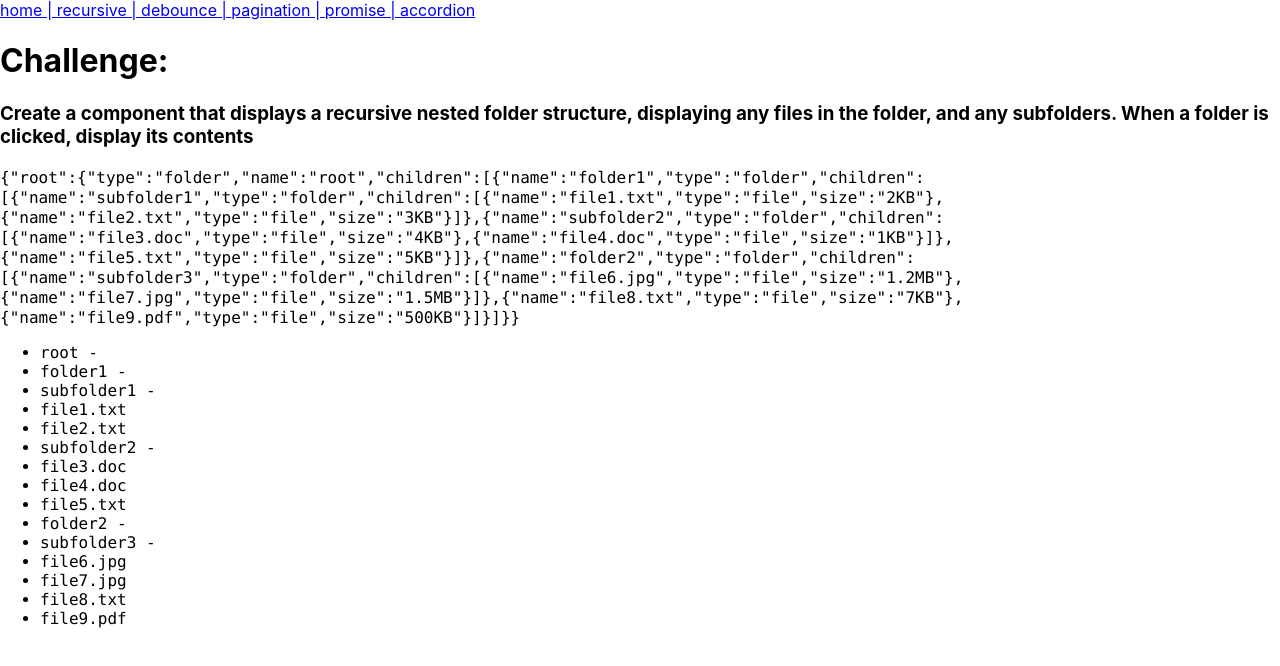
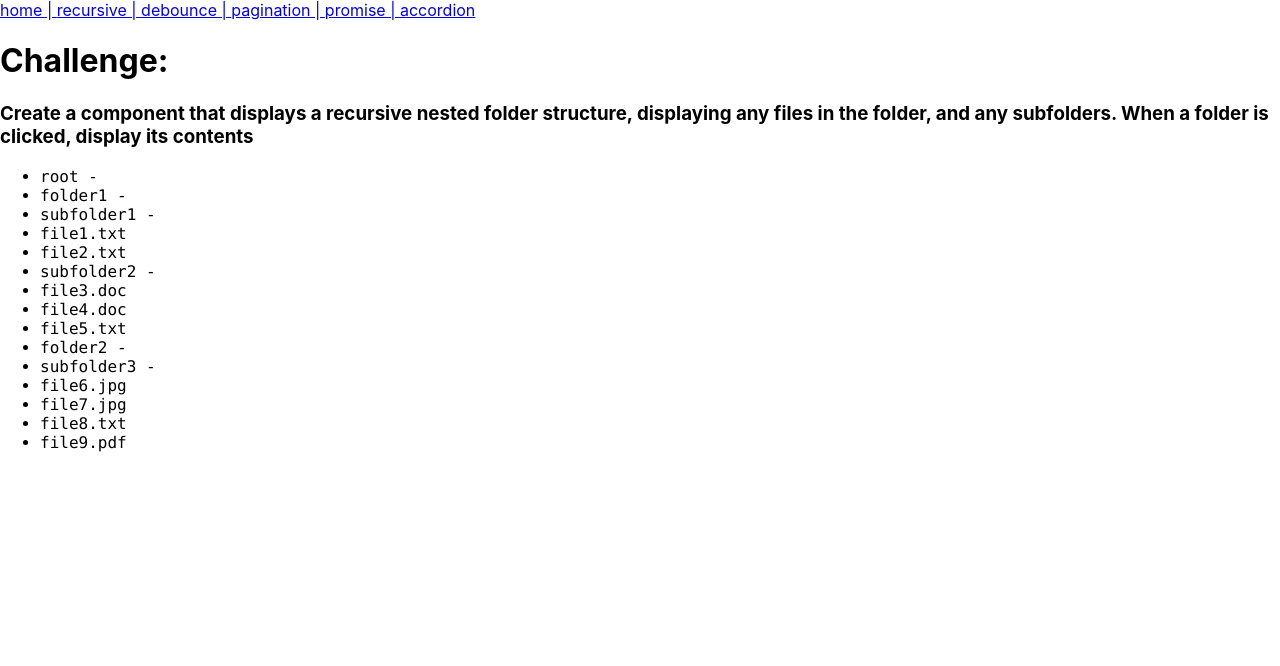
Before and after one commit to jase-d-ace/reddit-frontend-challenges, a React (Create React App) app: page /recursive in a window 1280 px wide. Shown: the top 666 px of the page. Built offline with nearby package versions, Linux system fonts and the light colour scheme.

Commit message:
fix html structure of recursive list component

```diff
--- a/src/challenges/RecursiveNestedFolderDisplay.js
+++ b/src/challenges/RecursiveNestedFolderDisplay.js
@@ -20,22 +20,13 @@ export default function RecursiveNestedFolderDisplay() {
 
     return (
         <div>
-            <header>
             <h1>Challenge:</h1>
             <h3>Create a component that displays a recursive nested folder structure, displaying any files in the folder, and any subfolders. When a folder is clicked, display its contents</h3>
-            </header>
-            <div>
-                <code>
-                    {JSON.stringify(directory)}
-                </code>
-            </div>
-            <div>
             <code>
                 <ul>
                     {renderDirectoryRecursively(directory.root)}
                 </ul>
             </code>
         </div>
-        </div>
     )
 }
```
Lines whose indentation alone changed are shown as unchanged.
